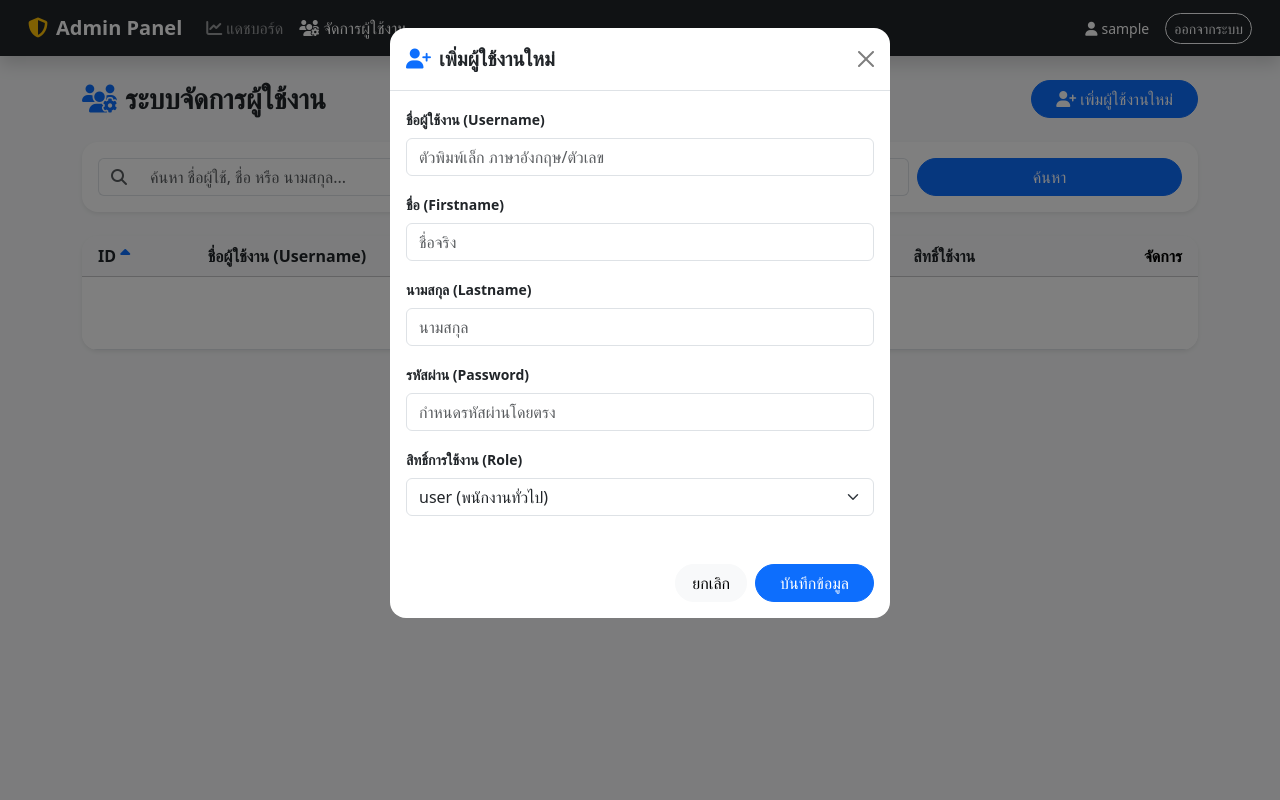
After one commit to somjate-dev/geo-checkin-app, a Flask app: page /admin/manage in a window 1280 px wide, after a click on "เพิ่มผู้ใช้งานใหม่". The commit adds this page. Run offline with Flask 3, Linux system fonts and the light colour scheme; the visitor is signed in with stand-in values (Sample User, id 1); data that the repository does not hold is empty.

Commit message:
Initial commit for checkin app

```diff
--- a/app.py
+++ b/app.py
@@ -1,7 +1,9 @@
 import os
+import io
 from datetime import datetime
 from functools import wraps
-from flask import Flask, render_template, request, redirect, url_for, session, jsonify
+from flask import Flask, render_template, request, redirect, url_for, session, jsonify, send_file
+import pandas as pd
 
 # 1. นำเข้า Cloudinary และ Supabase SDK
 import cloudinary
@@ -71,7 +73,7 @@ def login():
             response = supabase.table('users').select('*').eq('username', username).execute()
             users = response.data
 
-            # 💡 แก้ไขจุดนี้: ตรวจสอบรหัสผ่านแบบตรง ๆ ไม่เข้ารหัส (Plaintext) ด้วยเครื่องหมาย ==
+            # ตรวจสอบรหัสผ่านแบบตรง ๆ ไม่เข้ารหัส (Plaintext)
             if users and users[0]['password'] == password:
                 session['username'] = users[0]['username']
                 session['role'] = users[0].get('role', 'user') # ป้องกัน KeyError 'role'
@@ -135,13 +137,224 @@ def api_checkin():
     except Exception as e:
         return jsonify({'success': False, 'message': f"เกิดข้อผิดพลาด: {str(e)}"}), 500
 
+# 2. admin_dashboard (หน้า admin.html)
 @app.route('/admin')
 @admin_required
 def admin_dashboard():
-    # ดึงรายการเช็คอินทั้งหมด เรียงจากล่าสุดไปเก่าสุด
-    response = supabase.table('checkins').select('*').order('id', desc=True).execute()
-    checkins = response.data
-    return render_template('admin.html', checkins=checkins, username=session['username'])
+    search_query = request.args.get('search', '').strip()
+    sort_col = request.args.get('sort', 'id')
+    sort_order = request.args.get('order', 'desc')
+    page = int(request.args.get('page', 1))
+    per_page = 10
+
+    # ดึงข้อมูลผู้ใช้เพื่อ map รวม firstname + lastname
+    user_response = supabase.table('users').select('username, firstname, lastname').execute()
+    user_map = {}
+    for u in user_response.data:
+        fname = u.get('firstname') or ''
+        lname = u.get('lastname') or ''
+        fullname = f"{fname} {lname}".strip()
+        user_map[u['username']] = fullname if fullname else u['username']
+
+    # ดึงรายการเช็คอินทั้งหมด
+    response = supabase.table('checkins').select('*').execute()
+    checkins_data = response.data
+
+    # รวมฟิลด์ชื่อ-นามสกุล
+    for item in checkins_data:
+        item['fullname'] = user_map.get(item['username'], item['username'])
+
+    # ค้นหาข้อมูล (Search)
+    if search_query:
+        search_query_lower = search_query.lower()
+        filtered_checkins = []
+        for item in checkins_data:
+            if (search_query_lower in item['username'].lower() or
+                search_query_lower in item['fullname'].lower() or
+                search_query_lower in str(item['latitude']) or
+                search_query_lower in str(item['longitude'])):
+                filtered_checkins.append(item)
+        checkins_data = filtered_checkins
+
+    # จัดเรียงข้อมูล (Sort)
+    reverse_order = (sort_order == 'desc')
+    if sort_col in ['id', 'username', 'created_at']:
+        checkins_data.sort(key=lambda x: x.get(sort_col, ''), reverse=reverse_order)
+
+    # แบ่งหน้า (Pagination 10 รายการ)
+    total_records = len(checkins_data)
+    total_pages = (total_records + per_page - 1) // per_page
+    start_idx = (page - 1) * per_page
+    end_idx = start_idx + per_page
+    paginated_checkins = checkins_data[start_idx:end_idx]
+
+    return render_template(
+        'admin.html',
+        checkins=paginated_checkins,
+        username=session['username'],
+        search_query=search_query,
+        sort_col=sort_col,
+        sort_order=sort_order,
+        page=page,
+        total_pages=total_pages
+    )
+
+# 1. admin_manage หน้าจัดการผู้ใช้งาน
+@app.route('/admin/manage')
+@admin_required
+def admin_manage():
+    search_query = request.args.get('search', '').strip()
+    sort_col = request.args.get('sort', 'id')
+    sort_order = request.args.get('order', 'asc')
+    page = int(request.args.get('page', 1))
+    per_page = 10
+
+    # ดึงรายการผู้ใช้งานทั้งหมด
+    response = supabase.table('users').select('*').execute()
+    users_data = response.data
+
+    # ค้นหาผู้ใช้งาน (Search)
+    if search_query:
+        sq_lower = search_query.lower()
+        filtered_users = []
+        for u in users_data:
+            fname = (u.get('firstname') or '').lower()
+            lname = (u.get('lastname') or '').lower()
+            uname = u['username'].lower()
+            if sq_lower in uname or sq_lower in fname or sq_lower in lname:
+                filtered_users.append(u)
+        users_data = filtered_users
+
+    # จัดเรียง (Sort)
+    reverse_order = (sort_order == 'desc')
+    if sort_col in ['id', 'username', 'role']:
+        users_data.sort(key=lambda x: x.get(sort_col, ''), reverse=reverse_order)
+
+    # แบ่งหน้า (Pagination 10 รายการ)
+    total_records = len(users_data)
+    total_pages = (total_records + per_page - 1) // per_page
+    start_idx = (page - 1) * per_page
+    end_idx = start_idx + per_page
+    paginated_users = users_data[start_idx:end_idx]
+
+    return render_template(
+        'admin_manage.html',
+        users=paginated_users,
+        username=session['username'],
+        search_query=search_query,
+        sort_col=sort_col,
+        sort_order=sort_order,
+        page=page,
+        total_pages=total_pages
+    )
+
+# เพิ่มผู้ใช้งาน
+@app.route('/admin/manage/add', methods=['POST'])
+@admin_required
+def admin_add_user():
+    username = request.form.get('username', '').strip()
+    firstname = request.form.get('firstname', '').strip()
+    lastname = request.form.get('lastname', '').strip()
+    password = request.form.get('password', '').strip()
+    role = request.form.get('role', 'user')
+
+    if not username or not password:
+        return "กรุณากรอกข้อมูล Username และ Password", 400
+
+    new_user = {
+        'username': username,
+        'firstname': firstname,
+        'lastname': lastname,
+        'password': password,
+        'role': role
+    }
+
+    try:
+        supabase.table('users').insert(new_user).execute()
+        return redirect(url_for('admin_manage'))
+    except Exception as e:
+        return f"เกิดข้อผิดพลาดในการเพิ่มผู้ใช้งาน: {str(e)}", 500
+
+# แก้ไขผู้ใช้งาน
+@app.route('/admin/manage/edit/<int:user_id>', methods=['POST'])
+@admin_required
+def admin_edit_user(user_id):
+    firstname = request.form.get('firstname', '').strip()
+    lastname = request.form.get('lastname', '').strip()
+    password = request.form.get('password', '').strip()
+    role = request.form.get('role', 'user')
+
+    updated_data = {
+        'firstname': firstname,
+        'lastname': lastname,
+        'password': password,
+        'role': role
+    }
+
+    try:
+        supabase.table('users').update(updated_data).eq('id', user_id).execute()
+        return redirect(url_for('admin_manage'))
+    except Exception as e:
+        return f"เกิดข้อผิดพลาดในการแก้ไขข้อมูล: {str(e)}", 500
+
+# ลบผู้ใช้งาน
+@app.route('/admin/manage/delete/<int:user_id>')
+@admin_required
+def admin_delete_user(user_id):
+    try:
+        supabase.table('users').delete().eq('id', user_id).execute()
+        return redirect(url_for('admin_manage'))
+    except Exception as e:
+        return f"เกิดข้อผิดพลาดในการลบผู้ใช้งาน: {str(e)}", 500
+
+# ดาวน์โหลดข้อมูลเช็คอินเป็น Excel
+@app.route('/admin/export')
+@admin_required
+def admin_export_excel():
+    try:
+        user_response = supabase.table('users').select('username, firstname, lastname').execute()
+        user_map = {}
+        for u in user_response.data:
+            fname = u.get('firstname') or ''
+            lname = u.get('lastname') or ''
+            fullname = f"{fname} {lname}".strip()
+            user_map[u['username']] = fullname if fullname else u['username']
+
+        response = supabase.table('checkins').select('*').execute()
+        checkins_data = response.data
+
+        for item in checkins_data:
+            item['Fullname'] = user_map.get(item['username'], item['username'])
+
+        df = pd.DataFrame(checkins_data)
+
+        export_columns = {
+            'id': 'ลำดับ',
+            'username': 'ชื่อผู้ใช้งาน (Username)',
+            'Fullname': 'ชื่อ - นามสกุล',
+            'latitude': 'ละติจูด (Latitude)',
+            'longitude': 'ลองจิจูด (Longitude)',
+            'photo_url': 'ลิงก์รูปถ่าย (Photo Link)',
+            'created_at': 'วัน/เวลา'
+        }
+
+        df = df.rename(columns=export_columns)
+        df_final = df[[val for val in export_columns.values() if val in df.columns]]
+
+        output = io.BytesIO()
+        with pd.ExcelWriter(output, engine='openpyxl') as writer:
+            df_final.to_excel(writer, index=False, sheet_name='Checkin_Reports')
+        output.seek(0)
+
+        filename = f"Checkin_Report_{datetime.now().strftime('%Y%m%d_%H%M%S')}.xlsx"
+        return send_file(
+            output,
+            as_attachment=True,
+            download_name=filename,
+            mimetype="application/vnd.openxmlformats-officedocument.spreadsheetml.sheet"
+        )
+    except Exception as e:
+        return f"เกิดข้อผิดพลาดในการดาวน์โหลด Excel: {str(e)}", 500
 
 if __name__ == '__main__':
     app.run(debug=True, host='0.0.0.0', port=5000)
--- a/requirements.txt
+++ b/requirements.txt
@@ -3,3 +3,6 @@ gunicorn==22.0.0
 Werkzeug==3.0.3
 cloudinary==1.40.0
 supabase>=2.4.0
+httpx>=0.27.0
+pandas
+openpyxl
--- /dev/null
+++ b/templates/admin_manage.html
@@ -0,0 +1,229 @@
+<!DOCTYPE html>
+<html lang="th">
+<head>
+    <meta charset="UTF-8">
+    <meta name="viewport" content="width=device-width, initial-scale=1.0">
+    <title>จัดการผู้ใช้งาน | Admin Management</title>
+    <link href="https://cdn.jsdelivr.net/npm/bootstrap@5.3.3/dist/css/bootstrap.min.css" rel="stylesheet">
+    <link rel="stylesheet" href="https://cdnjs.cloudflare.com/ajax/libs/font-awesome/6.4.0/css/all.min.css">
+</head>
+<body class="bg-light">
+
+<!-- Navbar สลับเมนู -->
+<nav class="navbar navbar-expand-lg navbar-dark bg-dark px-3 shadow">
+    <div class="container-fluid">
+        <a class="navbar-brand fw-bold" href="#"><i class="fa-solid fa-shield-halved text-warning me-2"></i>Admin Panel</a>
+        <button class="navbar-toggler" type="button" data-bs-toggle="collapse" data-bs-target="#adminNavbar">
+            <span class="navbar-toggler-icon"></span>
+        </button>
+        <div class="collapse navbar-collapse" id="adminNavbar">
+            <ul class="navbar-nav me-auto mb-2 mb-lg-0">
+                <li class="nav-item">
+                    <a class="nav-link" href="/admin"><i class="fa-solid fa-chart-line me-1"></i>แดชบอร์ด</a>
+                </li>
+                <li class="nav-item">
+                    <a class="nav-link active" href="/admin/manage"><i class="fa-solid fa-users-gear me-1"></i>จัดการผู้ใช้งาน</a>
+                </li>
+            </ul>
+            <div class="d-flex align-items-center text-white">
+                <span class="me-3 small"><i class="fa-solid fa-user me-1"></i>{{ username }}</span>
+                <a href="/logout" class="btn btn-sm btn-outline-light rounded-pill">ออกจากระบบ</a>
+            </div>
+        </div>
+    </div>
+</nav>
+
+<div class="container py-4">
+    <div class="d-flex justify-content-between align-items-center mb-4 flex-wrap gap-2">
+        <h3 class="fw-bold text-dark mb-0"><i class="fa-solid fa-users-gear text-primary me-2"></i>ระบบจัดการผู้ใช้งาน</h3>
+        <button class="btn btn-primary rounded-pill px-4" data-bs-toggle="modal" data-bs-target="#addUserModal">
+            <i class="fa-solid fa-user-plus me-1"></i>เพิ่มผู้ใช้งานใหม่
+        </button>
+    </div>
+
+    <!-- บล็อกกล่องค้นหาผู้ใช้งาน -->
+    <div class="card border-0 shadow-sm rounded-4 overflow-hidden mb-4">
+        <div class="card-body p-3">
+            <form method="GET" action="/admin/manage" class="row g-2 align-items-center">
+                <div class="col-md-9">
+                    <div class="input-group">
+                        <span class="input-group-text bg-white border-end-0"><i class="fa-solid fa-magnifying-glass text-muted"></i></span>
+                        <input type="text" name="search" class="form-control border-start-0" placeholder="ค้นหา ชื่อผู้ใช้, ชื่อ หรือ นามสกุล..." value="{{ search_query }}">
+                    </div>
+                </div>
+                <div class="col-md-3 d-flex gap-2">
+                    <button type="submit" class="btn btn-primary w-100 rounded-pill">ค้นหา</button>
+                    {% if search_query %}
+                    <a href="/admin/manage" class="btn btn-outline-secondary rounded-pill">ล้าง</a>
+                    {% endif %}
+                </div>
+            </form>
+        </div>
+    </div>
+
+    <!-- ตารางรายชื่อผู้ใช้ -->
+    <div class="card border-0 shadow-sm rounded-4 overflow-hidden">
+        <div class="table-responsive">
+            <table class="table table-hover align-middle mb-0">
+                <thead class="table-light">
+                    <tr>
+                        <th class="ps-3"><a href="?sort=id&order={{ 'desc' if sort_col=='id' and sort_order=='asc' else 'asc' }}&search={{ search_query }}" class="text-decoration-none text-dark">ID {% if sort_col=='id' %}<i class="fa-solid fa-sort-{{ 'up' if sort_order=='asc' else 'down' }} text-primary"></i>{% endif %}</a></th>
+                        <th><a href="?sort=username&order={{ 'desc' if sort_col=='username' and sort_order=='asc' else 'asc' }}&search={{ search_query }}" class="text-decoration-none text-dark">ชื่อผู้ใช้งาน (Username) {% if sort_col=='username' %}<i class="fa-solid fa-sort-{{ 'up' if sort_order=='asc' else 'down' }} text-primary"></i>{% endif %}</a></th>
+                        <th>ชื่อ</th>
+                        <th>นามสกุล</th>
+                        <th>รหัสผ่าน</th>
+                        <th><a href="?sort=role&order={{ 'desc' if sort_col=='role' and sort_order=='asc' else 'asc' }}&search={{ search_query }}" class="text-decoration-none text-dark">สิทธิ์ใช้งาน {% if sort_col=='role' %}<i class="fa-solid fa-sort-{{ 'up' if sort_order=='asc' else 'down' }} text-primary"></i>{% endif %}</a></th>
+                        <th class="text-end pe-3">จัดการ</th>
+                    </tr>
+                </thead>
+                <tbody>
+                    {% for user in users %}
+                    <tr>
+                        <td class="ps-3 text-muted fw-semibold">#{{ user.id }}</td>
+                        <td><span class="badge bg-secondary-subtle text-secondary fw-semibold">{{ user.username }}</span></td>
+                        <td>{{ user.firstname or '-' }}</td>
+                        <td>{{ user.lastname or '-' }}</td>
+                        <td><code>{{ user.password }}</code></td>
+                        <td>
+                            <span class="badge {% if user.role == 'admin' %}bg-danger{% else %}bg-success{% endif %}">
+                                {{ user.role }}
+                            </span>
+                        </td>
+                        <td class="text-end pe-3">
+                            <button class="btn btn-sm btn-outline-warning rounded-pill me-1" onclick="editUser('{{ user.id }}', '{{ user.username }}', '{{ user.firstname or '' }}', '{{ user.lastname or '' }}', '{{ user.password }}', '{{ user.role }}')">
+                                <i class="fa-solid fa-pen-to-square"></i> แก้ไข
+                            </button>
+                            <a href="/admin/manage/delete/{{ user.id }}" class="btn btn-sm btn-outline-danger rounded-pill" onclick="return confirm('คุณแน่ใจหรือไม่ว่าต้องการลบผู้ใช้ {{ user.username }}?')">
+                                <i class="fa-solid fa-trash-can"></i> ลบ
+                            </a>
+                        </td>
+                    </tr>
+                    {% else %}
+                    <tr>
+                        <td colspan="7" class="text-center py-4 text-muted">ไม่พบข้อมูลผู้ใช้งานในระบบ</td>
+                    </tr>
+                    {% endfor %}
+                </tbody>
+            </table>
+        </div>
+
+        <!-- แบ่งหน้าตาราง (Pagination 10 รายการ) -->
+        {% if total_pages > 1 %}
+        <div class="card-footer bg-white py-3 border-0 d-flex justify-content-center">
+            <nav>
+                <ul class="pagination pagination-sm mb-0">
+                    <li class="page-item {% if page == 1 %}disabled{% endif %}">
+                        <a class="page-link" href="?page={{ page - 1 }}&sort={{ sort_col }}&order={{ sort_order }}&search={{ search_query }}">ก่อนหน้า</a>
+                    </li>
+                    {% for p in range(1, total_pages + 1) %}
+                    <li class="page-item {% if p == page %}active{% endif %}">
+                        <a class="page-link" href="?page={{ p }}&sort={{ sort_col }}&order={{ sort_order }}&search={{ search_query }}">{{ p }}</a>
+                    </li>
+                    {% endfor %}
+                    <li class="page-item {% if page == total_pages %}disabled{% endif %}">
+                        <a class="page-link" href="?page={{ page + 1 }}&sort={{ sort_col }}&order={{ sort_order }}&search={{ search_query }}">ถัดไป</a>
+                    </li>
+                </ul>
+            </nav>
+        </div>
+        {% endif %}
+    </div>
+</div>
+
+<!-- Modal เพิ่มผู้ใช้งานใหม่ -->
+<div class="modal fade" id="addUserModal" tabindex="-1">
+    <div class="modal-dialog">
+        <form method="POST" action="/admin/manage/add" class="modal-content border-0 rounded-4">
+            <div class="modal-header">
+                <h5 class="modal-title fw-bold"><i class="fa-solid fa-user-plus text-primary me-2"></i>เพิ่มผู้ใช้งานใหม่</h5>
+                <button type="button" class="btn-close" data-bs-dismiss="modal"></button>
+            </div>
+            <div class="modal-body">
+                <div class="mb-3">
+                    <label class="form-label small fw-semibold">ชื่อผู้ใช้งาน (Username)</label>
+                    <input type="text" name="username" class="form-control" required placeholder="ตัวพิมพ์เล็ก ภาษาอังกฤษ/ตัวเลข">
+                </div>
+                <div class="mb-3">
+                    <label class="form-label small fw-semibold">ชื่อ (Firstname)</label>
+                    <input type="text" name="firstname" class="form-control" placeholder="ชื่อจริง">
+                </div>
+                <div class="mb-3">
+                    <label class="form-label small fw-semibold">นามสกุล (Lastname)</label>
+                    <input type="text" name="lastname" class="form-control" placeholder="นามสกุล">
+                </div>
+                <div class="mb-3">
+                    <label class="form-label small fw-semibold">รหัสผ่าน (Password)</label>
+                    <input type="text" name="password" class="form-control" required placeholder="กำหนดรหัสผ่านโดยตรง">
+                </div>
+                <div class="mb-3">
+                    <label class="form-label small fw-semibold">สิทธิ์การใช้งาน (Role)</label>
+                    <select name="role" class="form-select">
+                        <option value="user">user (พนักงานทั่วไป)</option>
+                        <option value="admin">admin (ผู้ดูแลระบบ)</option>
+                    </select>
+                </div>
+            </div>
+            <div class="modal-footer border-0">
+                <button type="button" class="btn btn-light rounded-pill px-3" data-bs-dismiss="modal">ยกเลิก</button>
+                <button type="submit" class="btn btn-primary rounded-pill px-4">บันทึกข้อมูล</button>
+            </div>
+        </form>
+    </div>
+</div>
+
+<!-- Modal แก้ไขข้อมูลผู้ใช้งาน -->
+<div class="modal fade" id="editUserModal" tabindex="-1">
+    <div class="modal-dialog">
+        <form method="POST" id="editForm" class="modal-content border-0 rounded-4">
+            <div class="modal-header">
+                <h5 class="modal-title fw-bold"><i class="fa-solid fa-user-pen text-warning me-2"></i>แก้ไขข้อมูลผู้ใช้งาน</h5>
+                <button type="button" class="btn-close" data-bs-dismiss="modal"></button>
+            </div>
+            <div class="modal-body">
+                <div class="mb-3">
+                    <label class="form-label small fw-semibold">ชื่อผู้ใช้งาน (Username)</label>
+                    <input type="text" name="username" id="edit_username" class="form-control" required readonly>
+                </div>
+                <div class="mb-3">
+                    <label class="form-label small fw-semibold">ชื่อ (Firstname)</label>
+                    <input type="text" name="firstname" id="edit_firstname" class="form-control">
+                </div>
+                <div class="mb-3">
+                    <label class="form-label small fw-semibold">นามสกุล (Lastname)</label>
+                    <input type="text" name="lastname" id="edit_lastname" class="form-control">
+                </div>
+                <div class="mb-3">
+                    <label class="form-label small fw-semibold">รหัสผ่าน (Password)</label>
+                    <input type="text" name="password" id="edit_password" class="form-control" required>
+                </div>
+                <div class="mb-3">
+                    <label class="form-label small fw-semibold">สิทธิ์การใช้งาน (Role)</label>
+                    <select name="role" id="edit_role" class="form-select">
+                        <option value="user">user (พนักงานทั่วไป)</option>
+                        <option value="admin">admin (ผู้ดูแลระบบ)</option>
+                    </select>
+                </div>
+            </div>
+            <div class="modal-footer border-0">
+                <button type="button" class="btn btn-light rounded-pill px-3" data-bs-dismiss="modal">ยกเลิก</button>
+                <button type="submit" class="btn btn-warning rounded-pill px-4">บันทึกการแก้ไข</button>
+            </div>
+        </form>
+    </div>
+</div>
+
+<script src="https://code.jquery.com/jquery-3.7.1.min.js"></script>
+<script src="https://cdn.jsdelivr.net/npm/bootstrap@5.3.3/dist/js/bootstrap.bundle.min.js"></script>
+<script>
+    function editUser(id, username, firstname, lastname, password, role) {
+        $('#editForm').attr('action', '/admin/manage/edit/' + id);
+        $('#edit_username').val(username);
+        $('#edit_firstname').val(firstname);
+        $('#edit_lastname').val(lastname);
+        $('#edit_password').val(password);
+        $('#edit_role').val(role);
+        new bootstrap.Modal(document.getElementById('editUserModal')).show();
+    }
+</script>
+</body>
+</html>
```
Also changed, not shown: templates/admin.html (+71 -15 lines).
